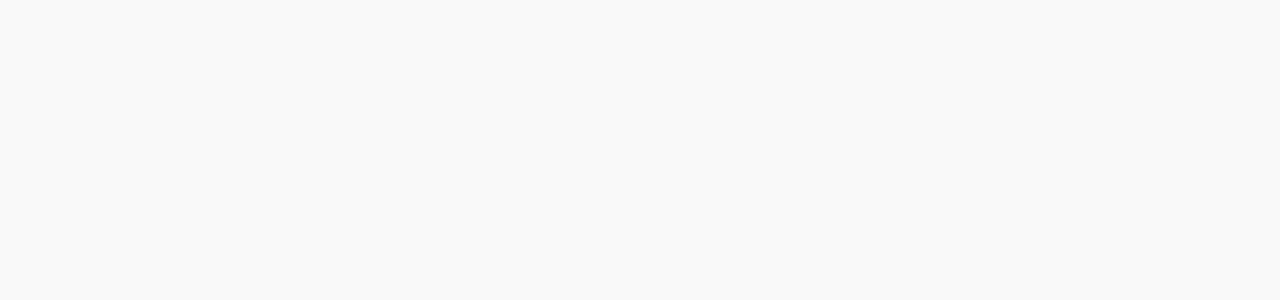
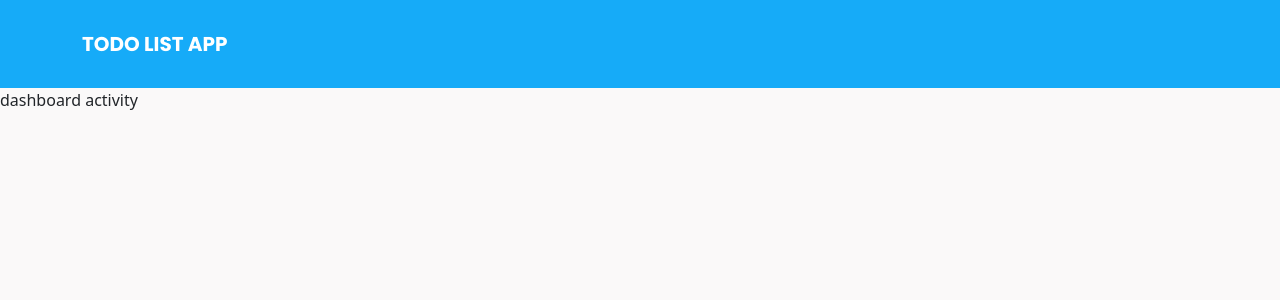
Before and after one commit to elangyudha280/elang-yudha-case-todolist, a React (Vite) app: page / in a window 1280 px wide. Shown: the top 300 px of the page. Built offline with nearby package versions, Linux system fonts and the light colour scheme.

Commit message:
selesai desain navbar

```diff
--- a/src/App.jsx
+++ b/src/App.jsx
@@ -1,10 +1,17 @@
 import { useState } from 'react'
+
+import { Outlet } from 'react-router-dom'
+
+// COMPONENT NAVBAR
+import Navbar from './component/navbar'
 
 function App() {
 
   return (
     <div className="App">
+      <Navbar/>
 
+      <Outlet/>
     </div>
   )
 }
--- a/src/assets/css/index.css
+++ b/src/assets/css/index.css
@@ -11,4 +11,9 @@
   height: 100vh;
   background: #faf9f9;
   padding-bottom: 1em;
+}
+
+.navbar-dashboard {
+  background: #16abf8 !important;
+  font-family: "Poppins", sans-serif;
 }/*# sourceMappingURL=index.css.map */
--- a/src/assets/css/index.scss
+++ b/src/assets/css/index.scss
@@ -2,7 +2,8 @@
 
 
 $font: 'Poppins', sans-serif;
-
+// variable content color
+$content-color:#16abf8;
 *{
     margin:0;
     padding:0;
@@ -17,3 +18,8 @@ $font: 'Poppins', sans-serif;
     background: #faf9f9;
     padding-bottom: 1em;
 }
+// navbar dashboard
+.navbar-dashboard{
+    background: $content-color !important;
+    font-family: $font;
+}
--- a/src/component/navbar.jsx
+++ b/src/component/navbar.jsx
@@ -3,7 +3,13 @@
 
 
 const Navbar = ()=>{
-    return
+    return (
+        <nav className="navbar bg-transparent navbar-dashboard fw-bold py-4">
+            <div className="container">
+                <a className="navbar-brand text-white" href="#">TODO LIST APP</a>
+            </div>
+        </nav>
+    )
 }
 
 
```
Also changed, not shown: 1 other file (tests, documents, lock files or other folders).
